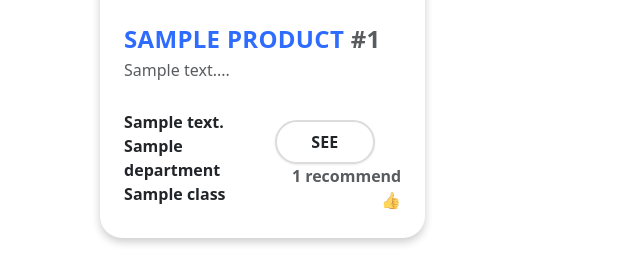
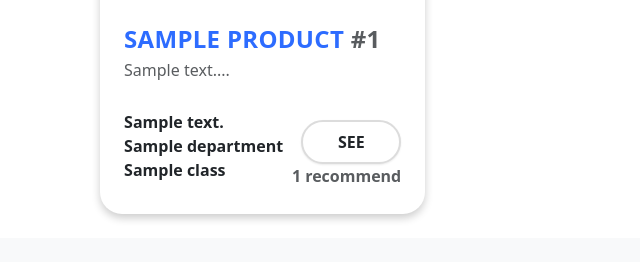
Before and after one commit to minhpnh/rmit2025b-ap4ds-g01, a Flask app: template milestone-2/app/templates/catalog/index.html in a window 1280 px wide. Shown: the part 977-1239 px from the top of the page, without its empty margins (0-640 px from the left). After the commit the page ends 1197 px from the top, so only its background shows below. Run offline with Flask 3, Linux system fonts and the light colour scheme; the template is opened without the code that fills it: most values are stand-ins (such as "Sample title", 1, 10 or a date in 2020); a database or web service that is not in the repository returns one stand-in record (values such as "Sample title"); data that the repository does not hold is empty; parts of the project's set-up code (start-up, migrations or seed data) failed here and were passed over.

```diff
--- a/milestone-2/app/templates/catalog/index.html
+++ b/milestone-2/app/templates/catalog/index.html
@@ -79,11 +79,11 @@
                 {{ p.division }} <br/> {{ p.department }} <br/> {{ p.class }}
               </div>
               <div class="d-flex flex-column">
-                <a href="{{ url_for('catalog.item', id=p.id) }}" class="see-btn text-dark text-decoration-none float-end">
+                <a href="{{ url_for('catalog.item', id=p.id) }}" class="see-btn text-dark text-decoration-none ms-auto">
                   SEE
                 </a>
                 <p class="mb-0 text-muted text-end">
-                {{ p.recommended_count }} recommend 👍
+                  {{ p.recommended_count }} recommend
                 </p>
               </div>
             </div>
```
